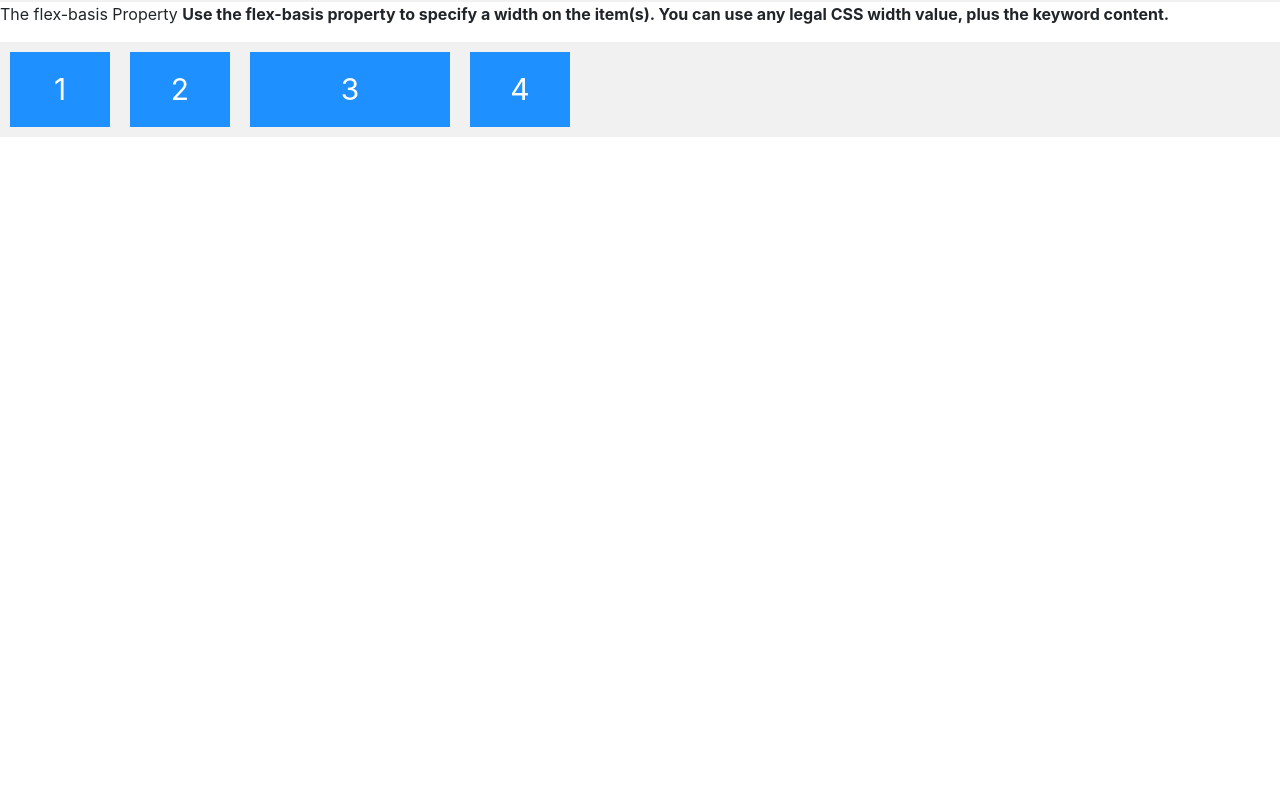
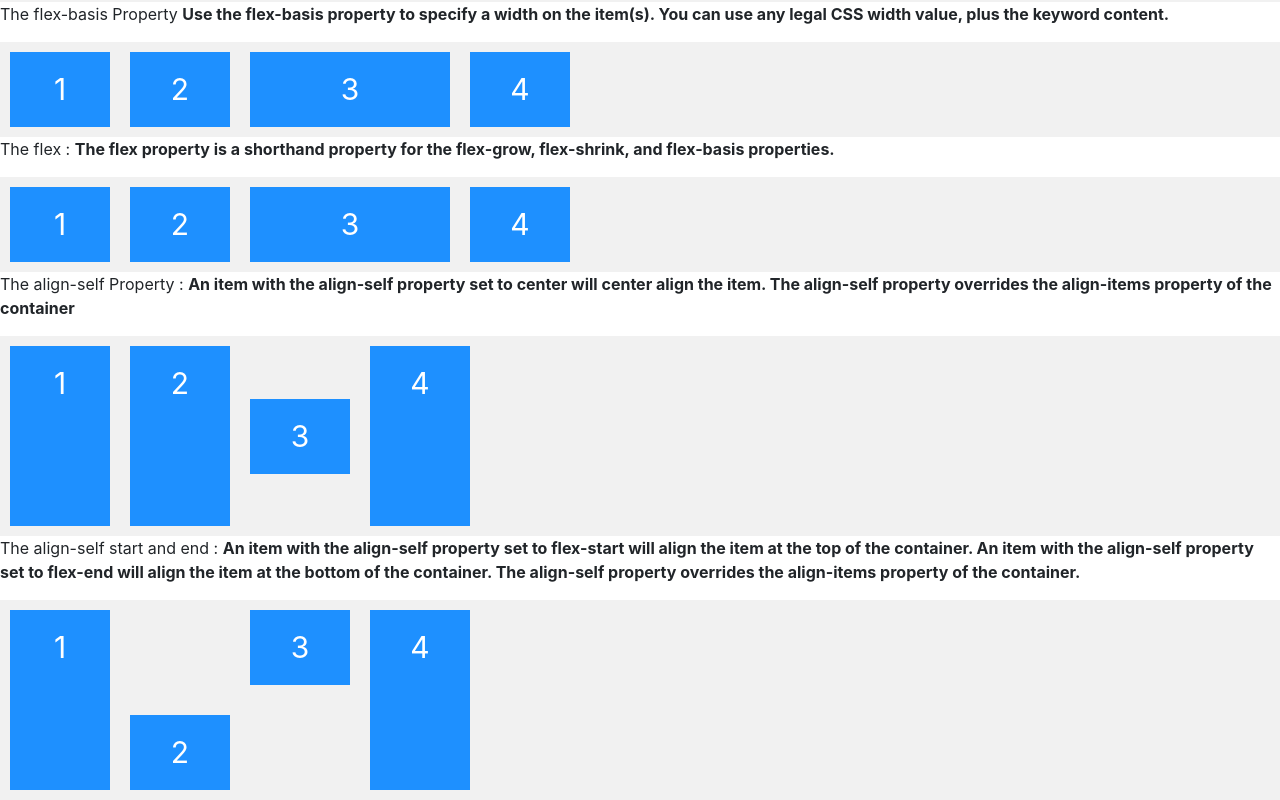
Before and after one commit to tahir94/css-bootstrap-samples, an Angular app: page /css-flex in a window 1280 px wide. Shown: the part 4820-5620 px from the top of the page. Before the commit the page ends 4957 px from the top, so only its background shows below. Built offline with nearby package versions, Linux system fonts and the light colour scheme.

Commit message:
implemented align-self

```diff
--- a/src/app/css-flex/css-flex.component.html
+++ b/src/app/css-flex/css-flex.component.html
@@ -264,3 +264,39 @@ You can use any legal CSS width value, plus the keyword content.</b>
 	<div style="flex-basis: 200px">3</div>
 	<div>4</div>
   </div>
+
+  <p>The flex :
+	<b>The flex property is a shorthand property for the flex-grow, flex-shrink, and flex-basis properties.</b>
+</p>
+<div class="flex-container24">
+	<div>1</div>
+	<div>2</div>
+	<div style="flex: 0 0 200px">3</div>
+	<div>4</div>
+  </div>
+
+  <p>The align-self Property :
+	<b>An item with the align-self property set to center will center align the item.
+
+		The align-self property overrides the align-items property of the container</b>
+</p>
+  <div class="flex-container25">
+	<div>1</div>
+	<div>2</div>
+	<div style="align-self: center">3</div>
+	<div>4</div>
+  </div>
+
+  <p>The align-self start and end :
+	<b>An item with the align-self property set to flex-start will align the item at the top of the container.
+
+		An item with the align-self property set to flex-end will align the item at the bottom of the container.
+
+		The align-self property overrides the align-items property of the container.</b>
+</p>
+  <div class="flex-container26">
+	<div>1</div>
+	<div style="align-self: flex-end">2</div>
+	<div style="align-self: flex-start">3</div>
+	<div>4</div>
+  </div>
--- a/src/app/css-flex/css-flex.component.scss
+++ b/src/app/css-flex/css-flex.component.scss
@@ -326,3 +326,48 @@
 	line-height: 75px;
 	font-size: 30px;
 }
+
+.flex-container24{
+	display: flex;
+	background-color:#f1f1f1;
+}
+.flex-container24>div{
+	background-color: DodgerBlue;
+	color: white;
+	width: 100px;
+	margin: 10px;
+	text-align: center;
+	line-height: 75px;
+	font-size: 30px;
+}
+
+.flex-container25{
+	display: flex;
+	height: 200px;
+	background-color:#f1f1f1;
+}
+.flex-container25>div{
+	background-color: DodgerBlue;
+	color: white;
+	width: 100px;
+	margin: 10px;
+	text-align: center;
+	line-height: 75px;
+	font-size: 30px;
+}
+
+
+.flex-container26{
+	display: flex;
+	height: 200px;
+	background-color:#f1f1f1;
+}
+.flex-container26>div{
+	background-color: DodgerBlue;
+	color: white;
+	width: 100px;
+	margin: 10px;
+	text-align: center;
+	line-height: 75px;
+	font-size: 30px;
+}
```
